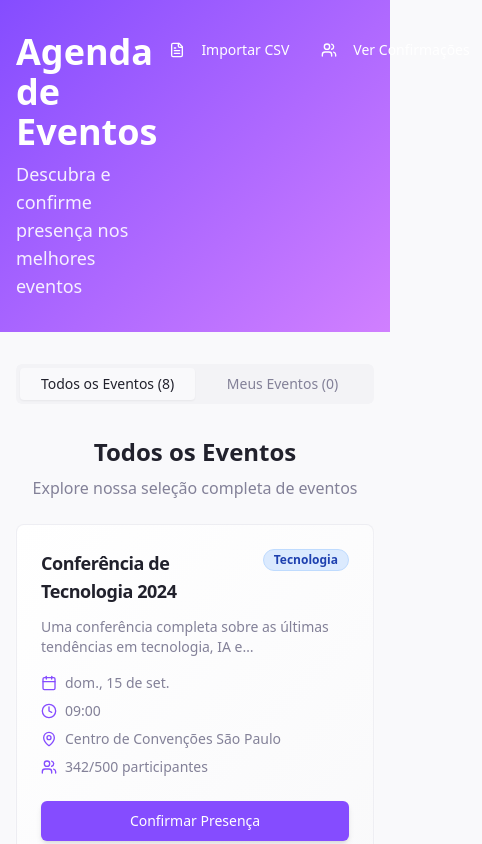
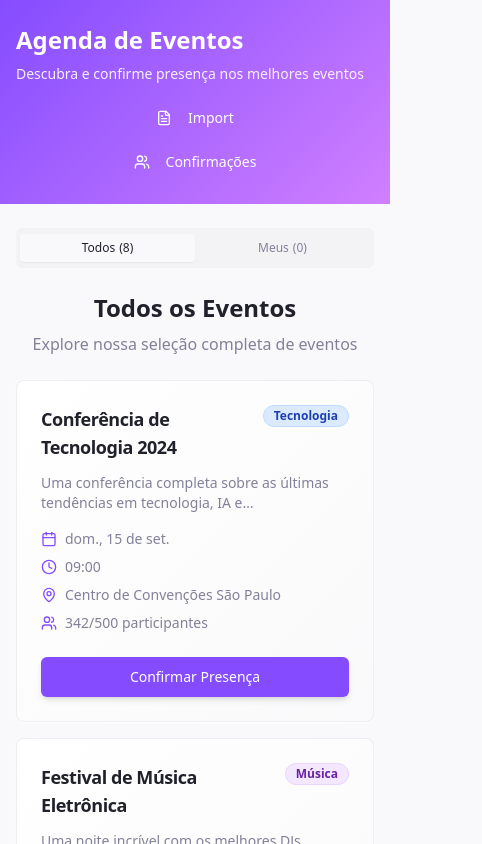
Before and after one commit to xitao-moura/event-confirm-hub, a React (Vite) app: page / in a window 390 px wide. Shown: the top 844 px of the page, 482 px wide, since content can reach past the window. Built offline with nearby package versions, Linux system fonts and the light colour scheme.

Commit message:
Improve responsiveness
Enhance the application's responsiveness across various screen sizes.

```diff
--- a/src/pages/AdminConfirmations.tsx
+++ b/src/pages/AdminConfirmations.tsx
@@ -29,32 +29,9 @@ const AdminConfirmations = () => {
   const fetchConfirmations = async () => {
     setIsLoading(true);
     try {
-      const { data, error } = await supabase
-        .from('event_confirmations')
-        .select(`
-          id,
-          user_session_id,
-          event_id,
-          confirmed_at,
-          events (
-            title,
-            date,
-            time,
-            location
-          )
-        `)
-        .order('confirmed_at', { ascending: false });
-
-      if (error) {
-        console.error('Erro ao buscar confirmações:', error);
-        toast({
-          title: "Erro",
-          description: "Erro ao carregar confirmações.",
-          variant: "destructive"
-        });
-      } else {
-        setConfirmations(data || []);
-      }
+      // TODO: Implementar integração com Supabase
+      // Simulando dados por enquanto
+      setConfirmations([]);
     } catch (error) {
       console.error('Erro:', error);
       toast({
@@ -69,25 +46,12 @@ const AdminConfirmations = () => {
 
   const deleteConfirmation = async (confirmationId: string) => {
     try {
-      const { error } = await supabase
-        .from('event_confirmations')
-        .delete()
-        .eq('id', confirmationId);
-
-      if (error) {
-        console.error('Erro ao deletar confirmação:', error);
-        toast({
-          title: "Erro",
-          description: "Erro ao deletar confirmação.",
-          variant: "destructive"
-        });
-      } else {
-        toast({
-          title: "Sucesso",
-          description: "Confirmação deletada com sucesso.",
-        });
-        fetchConfirmations(); // Recarregar a lista
-      }
+      // TODO: Implementar integração com Supabase
+      toast({
+        title: "Sucesso",
+        description: "Confirmação deletada com sucesso.",
+      });
+      fetchConfirmations(); // Recarregar a lista
     } catch (error) {
       console.error('Erro:', error);
       toast({
@@ -122,7 +86,7 @@ const AdminConfirmations = () => {
     <div className="min-h-screen bg-background">
       {/* Header */}
       <div className="bg-gradient-primary text-primary-foreground">
-        <div className="container mx-auto px-4 py-8">
+        <div className="container mx-auto px-4 py-6 lg:py-8">
           <div className="flex items-center gap-4 mb-4">
             <Link to="/">
               <Button variant="ghost" size="sm" className="text-primary-foreground hover:bg-white/20">
@@ -131,15 +95,15 @@ const AdminConfirmations = () => {
               </Button>
             </Link>
           </div>
-          <h1 className="text-4xl font-bold mb-2">Confirmações de Presença</h1>
-          <p className="text-lg opacity-90">Visualize todas as confirmações de eventos</p>
+          <h1 className="text-2xl sm:text-3xl lg:text-4xl font-bold mb-2">Confirmações de Presença</h1>
+          <p className="text-sm sm:text-base lg:text-lg opacity-90">Visualize todas as confirmações de eventos</p>
         </div>
       </div>
 
       {/* Main Content */}
-      <div className="container mx-auto px-4 py-8">
+      <div className="container mx-auto px-4 py-6 lg:py-8">
         {/* Statistics Cards */}
-        <div className="grid grid-cols-1 md:grid-cols-3 gap-6 mb-8">
+        <div className="grid grid-cols-1 sm:grid-cols-2 lg:grid-cols-3 gap-4 lg:gap-6 mb-6 lg:mb-8">
           <Card>
             <CardHeader className="flex flex-row items-center justify-between space-y-0 pb-2">
               <CardTitle className="text-sm font-medium">Total de Confirmações</CardTitle>
@@ -186,16 +150,16 @@ const AdminConfirmations = () => {
                 <span className="ml-2">Carregando confirmações...</span>
               </div>
             ) : confirmations.length > 0 ? (
-              <div className="rounded-md border">
+              <div className="rounded-md border overflow-x-auto">
                 <Table>
                   <TableHeader>
                     <TableRow>
-                      <TableHead>Evento</TableHead>
-                      <TableHead>Data do Evento</TableHead>
-                      <TableHead>Local</TableHead>
-                      <TableHead>ID do Usuário</TableHead>
-                      <TableHead>Confirmado em</TableHead>
-                      <TableHead className="w-[100px]">Ações</TableHead>
+                      <TableHead className="min-w-[150px]">Evento</TableHead>
+                      <TableHead className="min-w-[120px]">Data do Evento</TableHead>
+                      <TableHead className="min-w-[120px] hidden lg:table-cell">Local</TableHead>
+                      <TableHead className="min-w-[100px] hidden md:table-cell">ID do Usuário</TableHead>
+                      <TableHead className="min-w-[120px] hidden sm:table-cell">Confirmado em</TableHead>
+                      <TableHead className="w-[60px]">Ações</TableHead>
                     </TableRow>
                   </TableHeader>
                   <TableBody>
@@ -206,19 +170,19 @@ const AdminConfirmations = () => {
                         </TableCell>
                         <TableCell>
                           <div className="flex flex-col">
-                            <span>{formatDate(confirmation.events?.date || '')}</span>
-                            <span className="text-sm text-muted-foreground">
+                            <span className="text-sm">{formatDate(confirmation.events?.date || '')}</span>
+                            <span className="text-xs text-muted-foreground">
                               {confirmation.events?.time}
                             </span>
                           </div>
                         </TableCell>
-                        <TableCell>{confirmation.events?.location}</TableCell>
-                        <TableCell>
+                        <TableCell className="hidden lg:table-cell text-sm">{confirmation.events?.location}</TableCell>
+                        <TableCell className="hidden md:table-cell">
                           <Badge variant="outline" className="font-mono text-xs">
                             {confirmation.user_session_id.substring(0, 8)}...
                           </Badge>
                         </TableCell>
-                        <TableCell>{formatDateTime(confirmation.confirmed_at)}</TableCell>
+                        <TableCell className="hidden sm:table-cell text-xs">{formatDateTime(confirmation.confirmed_at)}</TableCell>
                         <TableCell>
                           <Button
                             variant="ghost"
--- a/src/pages/Index.tsx
+++ b/src/pages/Index.tsx
@@ -59,23 +59,25 @@ const Index = () => {
     <div className="min-h-screen bg-background">
       {/* Header */}
       <div className="bg-gradient-primary text-primary-foreground">
-        <div className="container mx-auto px-4 py-8">
-          <div className="flex justify-between items-start">
+        <div className="container mx-auto px-4 py-6 lg:py-8">
+          <div className="flex flex-col lg:flex-row lg:justify-between lg:items-start gap-4">
             <div>
-              <h1 className="text-4xl font-bold mb-2">Agenda de Eventos</h1>
-              <p className="text-lg opacity-90">Descubra e confirme presença nos melhores eventos</p>
+              <h1 className="text-2xl sm:text-3xl lg:text-4xl font-bold mb-2">Agenda de Eventos</h1>
+              <p className="text-sm sm:text-base lg:text-lg opacity-90">Descubra e confirme presença nos melhores eventos</p>
             </div>
-            <div className="flex gap-2">
+            <div className="flex flex-col sm:flex-row gap-2">
               <Link to="/admin/import">
-                <Button variant="ghost" size="sm" className="text-primary-foreground hover:bg-white/20">
+                <Button variant="ghost" size="sm" className="w-full sm:w-auto text-primary-foreground hover:bg-white/20">
                   <FileText className="w-4 h-4 mr-2" />
-                  Importar CSV
+                  <span className="hidden sm:inline">Importar CSV</span>
+                  <span className="sm:hidden">Import</span>
                 </Button>
               </Link>
               <Link to="/admin/confirmations">
-                <Button variant="ghost" size="sm" className="text-primary-foreground hover:bg-white/20">
+                <Button variant="ghost" size="sm" className="w-full sm:w-auto text-primary-foreground hover:bg-white/20">
                   <Users className="w-4 h-4 mr-2" />
-                  Ver Confirmações
+                  <span className="hidden sm:inline">Ver Confirmações</span>
+                  <span className="sm:hidden">Confirmações</span>
                 </Button>
               </Link>
             </div>
@@ -84,14 +86,18 @@ const Index = () => {
       </div>
 
       {/* Main Content */}
-      <div className="container mx-auto px-4 py-8">
+      <div className="container mx-auto px-4 py-6 lg:py-8">
         <Tabs defaultValue="all" className="w-full">
-          <TabsList className="grid w-full grid-cols-2 max-w-md mx-auto mb-8">
-            <TabsTrigger value="all" className="text-sm">
-              Todos os Eventos ({mockEvents.length})
+          <TabsList className="grid w-full grid-cols-2 max-w-sm sm:max-w-md mx-auto mb-6 lg:mb-8">
+            <TabsTrigger value="all" className="text-xs sm:text-sm px-2 sm:px-4">
+              <span className="hidden sm:inline">Todos os Eventos</span>
+              <span className="sm:hidden">Todos</span>
+              <span className="ml-1">({mockEvents.length})</span>
             </TabsTrigger>
-            <TabsTrigger value="confirmed" className="text-sm">
-              Meus Eventos ({confirmedEventsList.length})
+            <TabsTrigger value="confirmed" className="text-xs sm:text-sm px-2 sm:px-4">
+              <span className="hidden sm:inline">Meus Eventos</span>
+              <span className="sm:hidden">Meus</span>
+              <span className="ml-1">({confirmedEventsList.length})</span>
             </TabsTrigger>
           </TabsList>
 
@@ -101,7 +107,7 @@ const Index = () => {
               <p className="text-muted-foreground">Explore nossa seleção completa de eventos</p>
             </div>
 
-            <div className="grid grid-cols-1 md:grid-cols-2 lg:grid-cols-3 gap-6">
+            <div className="grid grid-cols-1 sm:grid-cols-2 lg:grid-cols-3 xl:grid-cols-4 gap-4 lg:gap-6">
               {mockEvents.map(event => (
                 <EventCard
                   key={event.id}
@@ -126,7 +132,7 @@ const Index = () => {
             </div>
 
             {confirmedEventsList.length > 0 ? (
-              <div className="grid grid-cols-1 md:grid-cols-2 lg:grid-cols-3 gap-6">
+              <div className="grid grid-cols-1 sm:grid-cols-2 lg:grid-cols-3 xl:grid-cols-4 gap-4 lg:gap-6">
                 {confirmedEventsList.map(event => (
                   <EventCard
                     key={event.id}
```
Also changed, not shown: src/pages/AdminImport.tsx (+11 -12 lines).
